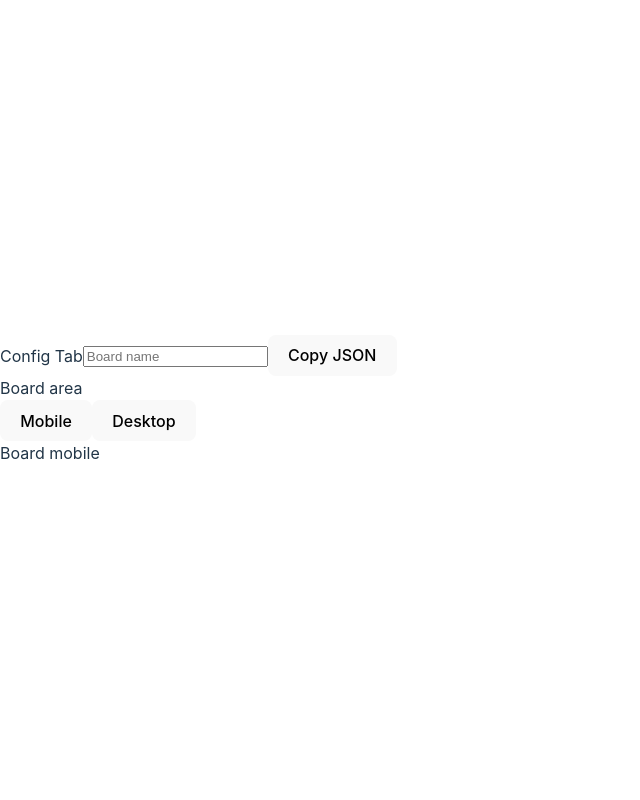
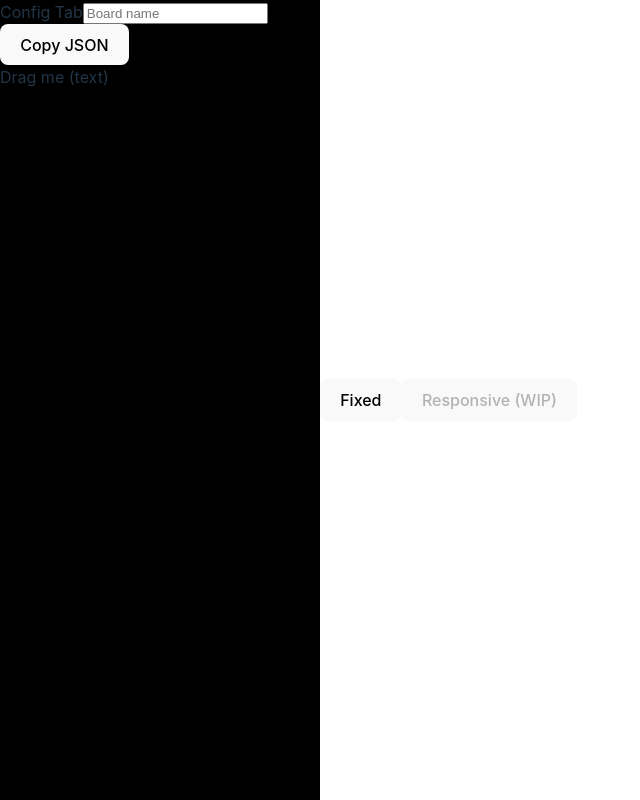
Before and after one commit to juandc/wixilite, a React (Vite) app: page / in a window 1280 px wide. Shown: the whole page, without its empty margins (0-640 px from the left). Built offline with nearby package versions, Linux system fonts and the light colour scheme.

Commit message:
feat: first dnd and editor layout scaffolding

```diff
--- a/src/App.tsx
+++ b/src/App.tsx
@@ -1,22 +1,45 @@
 
 import { useState } from "react";
-import "./App.css"
+import { FixedMobileBoard } from "@/containers/FixedMobileBoard";
+import { AddText } from "@/containers/AddText";
+import { EditingText } from "@/containers/EditingText";
+import { EditorLayout } from "@/components";
+import "./App.css";
 
+type Layouts = "fixed" | "responsive";
 type Tabs = "mobile" | "desktop";
 
 export const App = () => {
+  const [showConfigBar, setShowConfigBar] = useState<boolean>(false);
+  const [layout, setLayout] = useState<Layouts | undefined>(undefined);
   const [tab, setTab] = useState<Tabs>("mobile");
 
   const setMobileTab = () => setTab("mobile");
   const setDesktopTab = () => setTab("desktop");
 
   return (
+    <EditorLayout
+      showMobileConfigBar={showConfigBar}
+      showMobileConfigBarToggle
+      onToggleConfigBar={() => setShowConfigBar(!showConfigBar)}
+      configBar={(
         <>
-      <div>
           Config Tab
           <input type="text" placeholder="Board name" />
           <button>Copy JSON</button>
+          <AddText />
+        </>
+      )}
+      board={(
+        <>
+          {!layout && (
+            <div>
+              <button onClick={() => setLayout("fixed")}>Fixed</button>
+              <button onClick={() => setLayout("responsive")} disabled>Responsive (WIP)</button>
             </div>
+          )}
+
+          {layout === "fixed" && (
             <div>
               Board area
 
@@ -27,7 +50,10 @@ export const App = () => {
 
               {tab === "mobile" && (
                 <div>
+                  <FixedMobileBoard>
                     Board mobile
+                    <EditingText />
+                  </FixedMobileBoard>
                 </div>
               )}
 
@@ -37,6 +63,9 @@ export const App = () => {
                 </div>
               )}
             </div>
+          )}
         </>
-  )
+      )}
+    />
+  );
 };
--- /dev/null
+++ b/src/components/EditorLayout/EditorLayout.css
@@ -0,0 +1,45 @@
+.EditorLayout {
+  padding-left: 0;
+  transition: padding-left 0.3s;
+}
+
+/* .EditorLayout__showMobileConfigBar {
+  padding-left: 320px;
+} */
+
+@media (min-width: 768px) {
+  .EditorLayout {
+    padding-left: 320px;
+  }
+}
+
+.EditorLayout_configBarContainer {
+  background-color: black;
+  position: fixed;
+  top: 0;
+  left: 0;
+  bottom: 0;
+  width: 320px;
+
+  transform: translateX(-320px);
+  transition: transform 0.3s;
+}
+
+.EditorLayout__showMobileConfigBar .EditorLayout_configBarContainer {
+  transform: translateX(0px);
+}
+
+@media (min-width: 768px) {
+  .EditorLayout .EditorLayout_configBarContainer {
+    transform: translateX(0px);
+  }
+}
+
+.EditorLayout_toggleConfigBarBtn {
+  display: block;
+}
+@media (min-width: 768px) {
+  .EditorLayout_toggleConfigBarBtn {
+    display: none;
+  }
+}
--- /dev/null
+++ b/src/components/EditorLayout/EditorLayout.tsx
@@ -0,0 +1,45 @@
+import type { FC, ReactNode } from "react";
+import "./EditorLayout.css";
+
+type Props = {
+  configBar: ReactNode;
+  board: ReactNode;
+  showMobileConfigBar?: boolean;
+  showMobileConfigBarToggle?: boolean;
+  onToggleConfigBar?: () => void;
+};
+
+export const EditorLayout: FC<Props> = ({
+  configBar,
+  board,
+  showMobileConfigBar = false,
+  showMobileConfigBarToggle = false,
+  onToggleConfigBar = () => {},
+}) => {
+  return (
+    <main className={`
+      EditorLayout
+      ${showMobileConfigBar ? "EditorLayout__showMobileConfigBar" : ""}
+    `}>
+      <aside className="EditorLayout_configBarContainer">
+        {(showMobileConfigBarToggle && showMobileConfigBar) && (
+          <button
+            className="EditorLayout_toggleConfigBarBtn"
+            onClick={onToggleConfigBar}
+          >x</button>
+        )}
+        {configBar}
+      </aside>
+
+      <div className="EditorLayout_boardContainer">
+        {(showMobileConfigBarToggle && !showMobileConfigBar) && (
+          <button
+            className="EditorLayout_toggleConfigBarBtn"
+            onClick={onToggleConfigBar}
+          >x</button>
+        )}
+        {board}
+      </div>
+    </main>
+  );
+};
--- /dev/null
+++ b/src/components/index.ts
@@ -0,0 +1 @@
+export { EditorLayout } from "./EditorLayout/EditorLayout";
--- /dev/null
+++ b/src/constants/dnd.ts
@@ -0,0 +1,8 @@
+export const dndTypes = {
+  ADD_TEXT: "ADD_TEXT",
+  ADD_IMAGE: "ADD_IMAGE",
+  ADD_RECTANGLE: "ADD_RECTANGLE",
+  EDITING_TEXT: "EDITING_TEXT",
+  EDITING_IMAGE: "EDITING_IMAGE",
+  EDITING_RECTANGLE: "EDITING_RECTANGLE",
+};
--- /dev/null
+++ b/src/containers/AddText.tsx
@@ -0,0 +1,31 @@
+import { useDrag } from "react-dnd";
+import { dndTypes } from "@/constants/dnd";
+
+export const AddText = () => {
+  const [{ isDragging }, drag] = useDrag(
+    () => ({
+      type: dndTypes.ADD_TEXT,
+      item: {},
+      collect: (monitor) => ({
+        isDragging: monitor.isDragging(),
+      }),
+      isDragging(monitor) {
+        // close configbar
+        return monitor.getItemType() === dndTypes.ADD_TEXT;
+      },
+      end: (_, monitor) => {
+        const didDrop = monitor.didDrop()
+        if (!didDrop) {
+          // open configbar
+        }
+      },
+    }),
+    [],
+  );
+
+  return (
+    <div ref={drag} style={{ opacity: isDragging ? 0.5 : 1 }}>
+      Drag me (text)
+    </div>
+  );
+};
--- /dev/null
+++ b/src/containers/EditingText.tsx
@@ -0,0 +1,31 @@
+import { useDrag } from "react-dnd";
+import { dndTypes } from "@/constants/dnd";
+
+export const EditingText = () => {
+  const [{ isDragging }, drag] = useDrag(
+    () => ({
+      type: dndTypes.ADD_TEXT,
+      item: {},
+      collect: (monitor) => ({
+        isDragging: monitor.isDragging(),
+      }),
+      isDragging(monitor) {
+        // close configbar
+        return monitor.getItemType() === dndTypes.ADD_TEXT;
+      },
+      end: (_, monitor) => {
+        const didDrop = monitor.didDrop()
+        if (!didDrop) {
+          // open configbar
+        }
+      },
+    }),
+    [],
+  );
+
+  return (
+    <div ref={drag} style={{ opacity: isDragging ? 0.5 : 1 }}>
+      Edit me (text)
+    </div>
+  );
+};
--- /dev/null
+++ b/src/containers/FixedMobileBoard.tsx
@@ -0,0 +1,22 @@
+import { type PropsWithChildren } from "react";
+import { useDrop, type XYCoord } from "react-dnd";
+import { dndTypes } from "@/constants/dnd";
+
+export const FixedMobileBoard = ({ children }: PropsWithChildren) => {
+  const [, drop] = useDrop(
+    () => ({
+      accept: [dndTypes.ADD_TEXT, dndTypes.EDITING_IMAGE],
+      drop(item: unknown, monitor) {
+        const delta = monitor.getDifferenceFromInitialOffset() as XYCoord;
+        console.log("Dropped", item, monitor, delta);
+      },
+    }),
+    [],
+  )
+
+  return (
+    <div ref={drop} style={{ border: "1px solid white", width: "320px", minHeight: "100px", margin: "0 auto" }}>
+      {children}
+    </div>
+  );
+};
```
Also changed, not shown: src/main.tsx (+8 -7 lines). Lines whose indentation alone changed are shown as unchanged.
